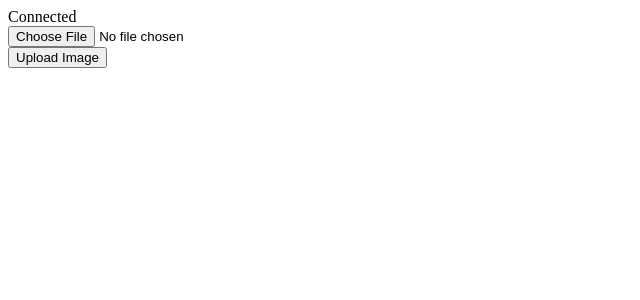
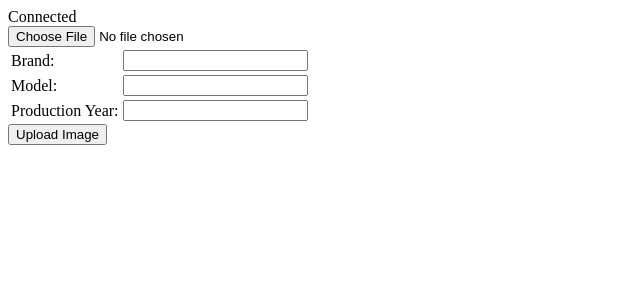
Before and after one commit to kuba1342/Wallpapers-mysql, a PHP site: page /upload_image.php in a window 1280 px wide. Shown: the top 300 px of the page, without its empty margins (0-640 px from the left). Run offline with PHP 8.4, Linux system fonts and the light colour scheme.

Commit message:
Add files via upload

```diff
--- a/upload_image.php
+++ b/upload_image.php
@@ -19,6 +19,11 @@
 
 		$msg = "";
 
+		// car details
+		$brand = $mysqli->real_escape_string($_POST['brand']);
+		$model = $mysqli->real_escape_string($_POST['model']);
+		$year = $mysqli->real_escape_string($_POST['year']);
+
 		// get submitted data from the form
 		list($width, $height, $type, $attr) = getimagesize($_FILES['image']['tmp_name']);
 		$display = 0;
@@ -30,6 +35,29 @@
 		$userID = $row[0]; // to jest nasz int
 		$sql = "INSERT INTO tapety (obraz, wysokosc, szerokosc, wyswietlenia, u_id) VALUES ('$image', '$height', '$width', '$display', '$userID')";
 		mysqli_query($mysqli, $sql); // stores submitted data into table: tapety
+
+		// get wallpaper's ID
+		$sqlWallID = "SELECT idt from tapety where obraz = '".$target."'";
+		$resultWallID = mysqli_query($mysqli, $sqlWallID);
+		$rowWallID = $resultWallID->fetch_row();
+
+		// if car doesnt exist add it to table: samochody
+		$sqlModel = "SELECT model FROM samochody WHERE model = '".$model."' AND rocznik = '".$year."'";
+		$modelResult = mysqli_query($mysqli, $sqlModel);
+		$row2 = $modelResult->fetch_row();
+		if ($row2[0] == '') {
+			$sqlInsertCar = "INSERT INTO samochody (model, marka, rocznik) VALUES ('$model', '$brand', '$year')";
+			mysqli_query($mysqli, $sqlInsertCar); // stores submitted car data into table: samochody
+		}
+
+		// get car's ID
+		$sqlCarID = "SELECT ids FROM samochody where model = '".$model."' AND rocznik = '".$year."'";
+		$resultCarID = mysqli_query($mysqli, $sqlCarID);
+		$rowCarID = $resultCarID->fetch_row();
+
+		// put details into table: detal_tapeta
+		$sqlDetails = "INSERT INTO detal_tapeta (t_id, s_id) VALUES ('$rowWallID[0]', '$rowCarID[0]')";
+		mysqli_query($mysqli, $sqlDetails);
 
 		// move uploaded image into folder: grafika
 		if (move_uploaded_file($_FILES['image']['tmp_name'], $target)) {
@@ -55,9 +83,20 @@
 			<div>
 				<input type="file" name="image">
 			</div>
-			<div>
-				<!--<textarea name="text"></textarea>-->
-			</div>
+			<table>
+			<tr>
+				<td>Brand: </td>
+				<td><input type="text" name="brand" class="textInput"></td>
+			</tr>
+			<tr>
+				<td>Model: </td>
+				<td><input type="text" name="model" class="textInput"></td>
+			</tr>
+			<tr>
+				<td>Production Year: </td>
+				<td><input type="text" name="year" class="textInput"></td>
+			</tr>
+		</table>
 			<div>
 				<input type="submit" name="upload" value="Upload Image">
 			</div>
```
